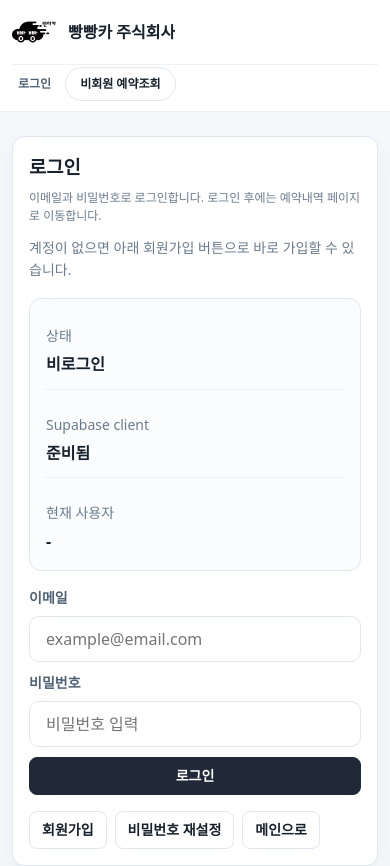
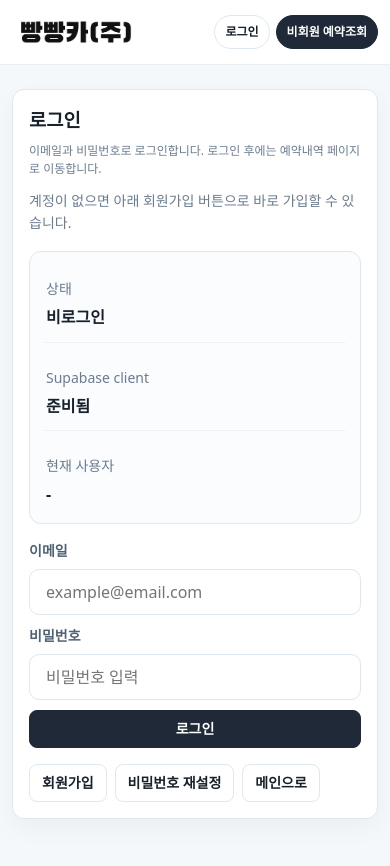
Before and after one commit to otang00/premove-clone, a React (Vite) app: page /login in a window 390 px wide. Shown: the top 866 px of the page. Built offline with nearby package versions, Linux system fonts and the light colour scheme; no server answers.

Commit message:
Use wordmark header with single-row mobile layout

```diff
--- a/src/components/Layout.jsx
+++ b/src/components/Layout.jsx
@@ -17,21 +17,23 @@ export function Header({ brandName, showGuestBookingAction = true } = {}) {
     <header className="header app-header">
       <div className="container app-header__inner">
         <Link className="app-header__brand" to="/" aria-label={resolvedBrandName}>
-          <img src="/bbang-logo-square.png" alt="빵빵카 로고" className="app-header__logo" />
-          <span className="app-header__title">{resolvedBrandName}</span>
+          <img src="/bbang-wordmark.png" alt={resolvedBrandName} className="app-header__wordmark" />
         </Link>
 
         <nav className="app-header__nav" aria-label="주요 메뉴">
           <div className="app-header__menu app-header__menu--auth">
           {isAuthenticated ? (
             <>
+              {showGuestBookingAction ? (
+                <Link className="app-header__button is-soft" to="/guest-bookings">비회원 예약조회</Link>
+              ) : null}
               <button className="app-header__button" type="button" onClick={handleSignOut}>로그아웃</button>
             </>
           ) : (
             <>
-              <Link className="app-header__link" to="/login">로그인</Link>
+              <Link className="app-header__button is-soft" to="/login">로그인</Link>
               {showGuestBookingAction ? (
-                <Link className="app-header__button is-soft" to="/guest-bookings">비회원 예약조회</Link>
+                <Link className="app-header__button" to="/guest-bookings">비회원 예약조회</Link>
               ) : null}
             </>
           )}
--- a/src/styles.css
+++ b/src/styles.css
@@ -93,17 +93,18 @@
   display:flex;
   align-items:center;
   justify-content:space-between;
-  gap:16px;
+  gap:12px;
   padding:12px 0;
+  flex-wrap:nowrap;
 }
 
 .app-header__brand{
   min-width:0;
   display:inline-flex;
   align-items:center;
-  gap:12px;
   text-decoration:none;
-  flex:0 1 auto;
+  flex:1 1 auto;
+  overflow:hidden;
 }
 
 .app-header__logo{
@@ -111,6 +112,14 @@
   height:56px;
   object-fit:contain;
   flex:0 0 auto;
+}
+
+.app-header__wordmark{
+  display:block;
+  width:auto;
+  height:42px;
+  max-width:min(280px,100%);
+  object-fit:contain;
 }
 
 
@@ -129,8 +138,8 @@
   display:flex;
   align-items:center;
   justify-content:flex-end;
-  gap:12px;
-  flex:1 1 auto;
+  gap:8px;
+  flex:0 0 auto;
 }
 
 .app-header__menu{
@@ -138,15 +147,14 @@
   display:flex;
   align-items:center;
   justify-content:flex-end;
-  gap:10px;
-  flex-wrap:wrap;
+  gap:8px;
+  flex-wrap:nowrap;
 }
 
 .app-header__menu--auth{
   flex:0 1 auto;
 }
 
-.app-header__link,
 .app-header__button{
   display:inline-flex;
   align-items:center;
@@ -160,17 +168,8 @@
   text-decoration:none;
 }
 
-.app-header__link{
-  padding:0 6px;
-  color:#4f6174;
-}
-
-.app-header__link:hover{
-  color:#17212b;
-}
-
 .app-header__button{
-  padding:0 14px;
+  padding:0 12px;
   border:1px solid #1f2937;
   background:#1f2937;
   color:#fff;
@@ -197,40 +196,35 @@
 @media (max-width: 960px){
   .app-header__inner{
     width:calc(100% - 24px);
-    min-height:72px;
-    align-items:flex-start;
-    flex-direction:column;
-    gap:10px;
-    padding:10px 0;
+    min-height:64px;
+    align-items:center;
+    flex-direction:row;
+    gap:8px;
+    padding:8px 0;
+    flex-wrap:nowrap;
   }
 
-  .app-header__brand,
-  .app-header__nav,
-  .app-header__menu{
-    width:100%;
+  .app-header__brand{
+    flex:1 1 auto;
+    min-width:0;
   }
 
   .app-header__nav{
-    flex-direction:column;
-    align-items:stretch;
+    flex:0 0 auto;
+    align-items:center;
     gap:8px;
   }
 
   .app-header__menu{
-    justify-content:flex-start;
-    gap:8px;
+    justify-content:flex-end;
+    gap:6px;
+    flex-wrap:nowrap;
   }
 
-  .app-header__menu--auth{
-    padding-top:2px;
-    border-top:1px solid #eef2f6;
+  .app-header__wordmark{
+    height:30px;
+    max-width:min(170px,100%);
   }
-
-  .app-header__logo{
-    width:44px;
-    height:44px;
-  }
-
 
   .app-header__title{
     font-size:16px;
@@ -240,18 +234,14 @@
     display:none;
   }
 
-  .app-header__link,
   .app-header__button{
     min-height:34px;
     font-size:12px;
+    padding:0 10px;
   }
 }
 
 @media (max-width: 430px){
-  .app-header__menu--auth .app-header__link[href="/faq"]{
-    display:none;
-  }
-
   .app-header__title{
     max-width:180px;
   }
```
